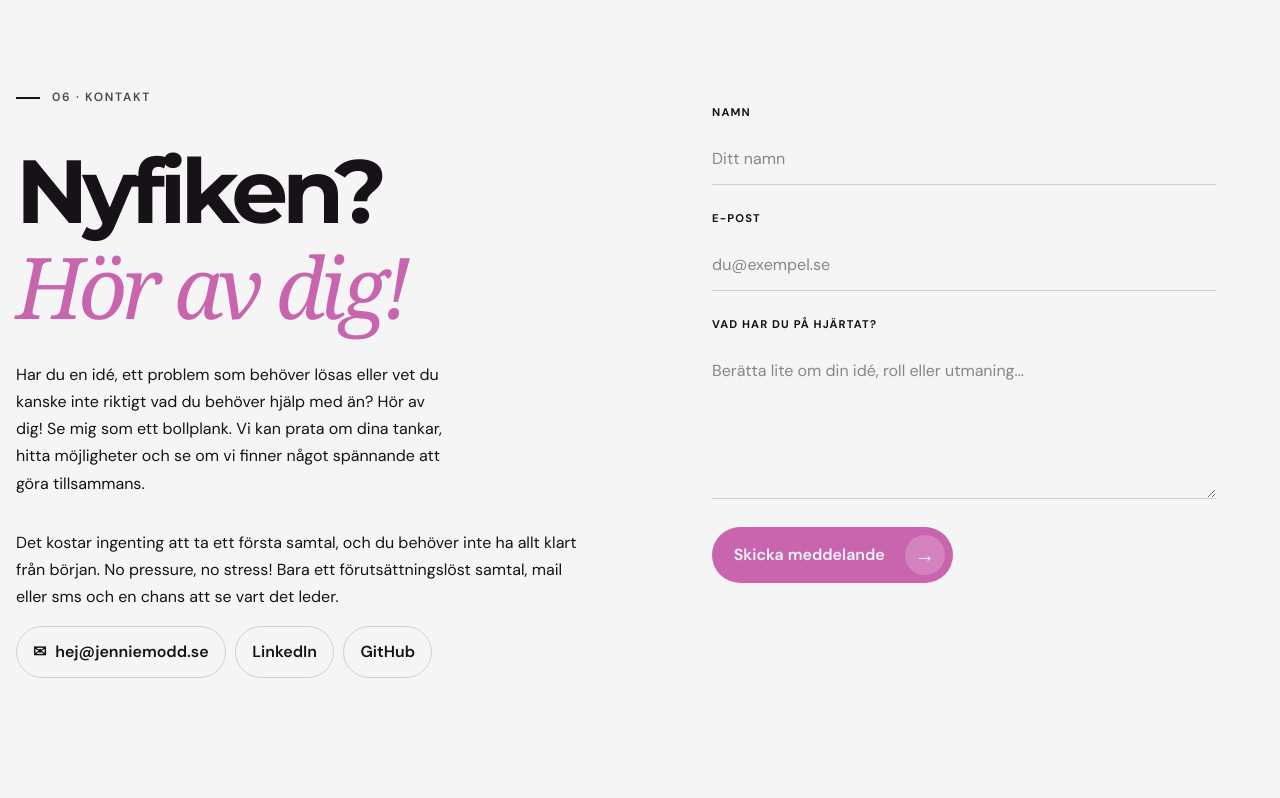
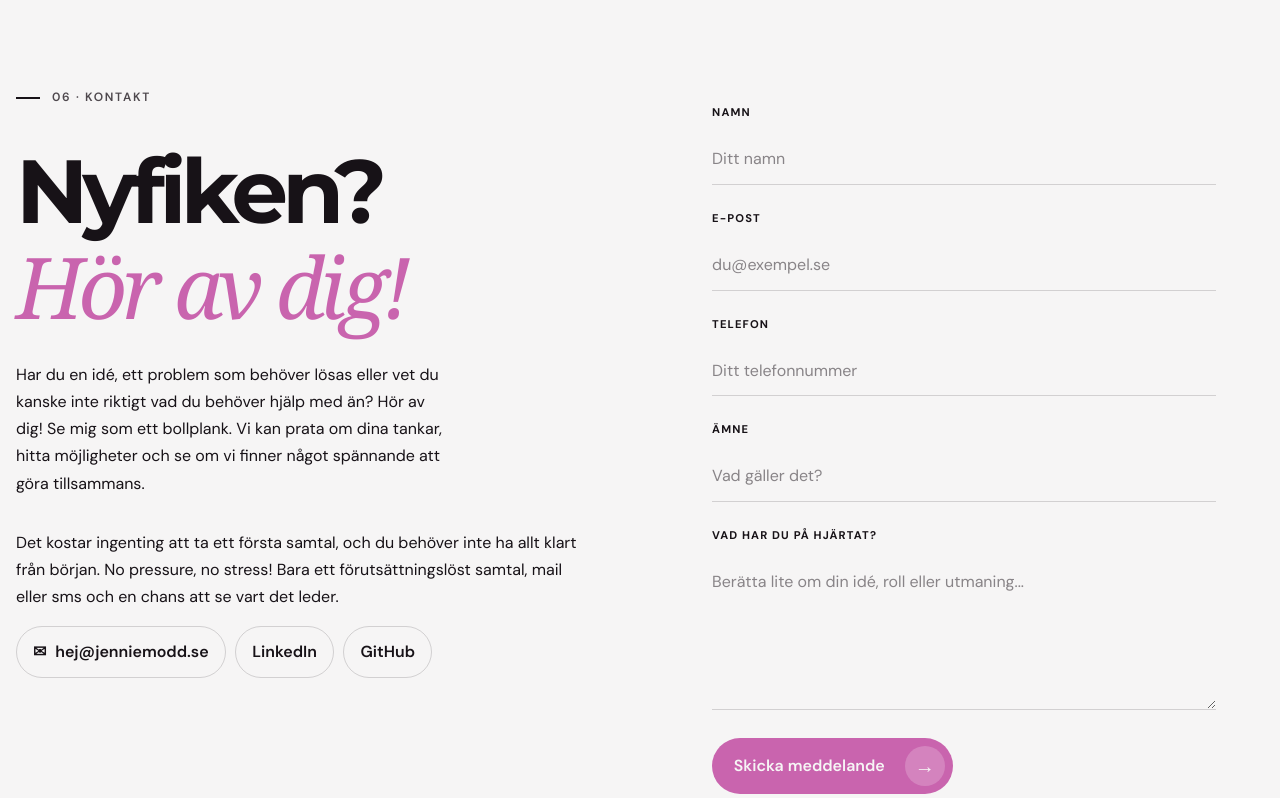
Before and after one commit to jenniemodd/portfolio_2, a React (Vite) app: page / in a window 1280 px wide. Shown: the part 7274-8072 px from the top of the page. Built offline with nearby package versions, Linux system fonts and the light colour scheme.

Commit message:
feat: enhance Contact component with form validation and error handling

```diff
--- a/src/components/Contact.tsx
+++ b/src/components/Contact.tsx
@@ -1,9 +1,89 @@
 
+import { useState } from "react"
 import { useForm, ValidationError } from "@formspree/react"
 import styles from "./Contact.module.css"
 
+type FormData = {
+  name: string
+  email: string
+  phone: string
+  subject: string
+  message: string
+}
+
+type FormErrors = Partial<Record<keyof FormData, string>>
+
 function Contact() {
   const [state, handleSubmit] = useForm("mrpeyvaj")
+
+  const [formData, setFormData] = useState<FormData>({
+    name: "",
+    email: "",
+    phone: "",
+    subject: "",
+    message: "",
+  })
+
+  const [formErrors, setFormErrors] = useState<FormErrors>({})
+
+  function handleChange(
+    event: React.ChangeEvent<HTMLInputElement | HTMLTextAreaElement>,
+  ) {
+    const { name, value } = event.target
+
+    setFormData((currentData) => ({
+      ...currentData,
+      [name]: value,
+    }))
+
+    setFormErrors((currentErrors) => ({
+      ...currentErrors,
+      [name]: "",
+    }))
+  }
+
+  function validateForm(): boolean {
+    const errors: FormErrors = {}
+
+    if (!formData.name.trim()) {
+      errors.name = "Fyll i ditt namn."
+    }
+
+    if (!formData.email.trim()) {
+      errors.email = "Fyll i din e-postadress."
+    } else if (
+      !/^[^\s@]+@[^\s@]+\.[^\s@]+$/.test(formData.email)
+    ) {
+      errors.email = "Ange en giltig e-postadress."
+    }
+
+    if (!formData.phone.trim()) {
+      errors.phone = "Fyll i ditt telefonnummer."
+    }
+
+    if (!formData.subject.trim()) {
+      errors.subject = "Ange vad ditt meddelande gäller."
+    }
+
+    if (!formData.message.trim()) {
+      errors.message = "Skriv ett meddelande."
+    }
+
+    setFormErrors(errors)
+    return Object.keys(errors).length === 0
+  }
+
+  async function handleFormSubmit(
+    event: React.FormEvent<HTMLFormElement>,
+  ) {
+    event.preventDefault()
+
+    if (!validateForm()) {
+      return
+    }
+
+    await handleSubmit(event)
+  }
 
   if (state.succeeded) {
     return (
@@ -48,15 +128,19 @@ function Contact() {
           </h2>
 
           <p className={styles.description}>
-            Har du en idé, ett problem som behöver lösas eller vet du kanske inte riktigt vad du behöver hjälp med än? Hör av dig!
-Se mig som ett bollplank. Vi kan prata om dina tankar, hitta möjligheter och se om vi finner något spännande att göra tillsammans.
+            Har du en idé, ett problem som behöver lösas eller vet du
+            kanske inte riktigt vad du behöver hjälp med än? Hör av dig!
+            Se mig som ett bollplank. Vi kan prata om dina tankar, hitta
+            möjligheter och se om vi finner något spännande att göra
+            tillsammans.
           </p>
+
           <p className={styles.contactNote}>
-  Det kostar ingenting att ta ett första samtal, och du behöver
-  inte ha allt klart från början. No pressure, no stress! Bara
-  ett förutsättningslöst samtal, mail eller sms och en chans att
-  se vart det leder.
-</p>
+            Det kostar ingenting att ta ett första samtal, och du behöver
+            inte ha allt klart från början. No pressure, no stress! Bara
+            ett förutsättningslöst samtal, mail eller sms och en chans
+            att se vart det leder.
+          </p>
 
           <div className={styles.contactLinks}>
             <a href="mailto:hej@jenniemodd.se">
@@ -82,7 +166,11 @@ Se mig som ett bollplank. Vi kan prata om dina tankar, hitta möjligheter och se
           </div>
         </div>
 
-        <form className={styles.form} onSubmit={handleSubmit}>
+        <form
+          className={styles.form}
+          onSubmit={handleFormSubmit}
+          noValidate
+        >
           <div className={styles.field}>
             <label htmlFor="name">Namn</label>
             <input
@@ -91,8 +179,15 @@ Se mig som ett bollplank. Vi kan prata om dina tankar, hitta möjligheter och se
               type="text"
               placeholder="Ditt namn"
               autoComplete="name"
+              value={formData.name}
+              onChange={handleChange}
+              aria-invalid={Boolean(formErrors.name)}
+              aria-describedby={formErrors.name ? "name-error" : undefined}
               required
             />
+            {formErrors.name && (
+              <p id="name-error" role="alert">{formErrors.name}</p>
+            )}
           </div>
 
           <div className={styles.field}>
@@ -103,8 +198,15 @@ Se mig som ett bollplank. Vi kan prata om dina tankar, hitta möjligheter och se
               type="email"
               placeholder="du@exempel.se"
               autoComplete="email"
+              value={formData.email}
+              onChange={handleChange}
+              aria-invalid={Boolean(formErrors.email)}
+              aria-describedby={formErrors.email ? "email-error" : undefined}
               required
             />
+            {formErrors.email && (
+              <p id="email-error" role="alert">{formErrors.email}</p>
+            )}
             <ValidationError
               prefix="E-post"
               field="email"
@@ -113,16 +215,58 @@ Se mig som ett bollplank. Vi kan prata om dina tankar, hitta möjligheter och se
           </div>
 
           <div className={styles.field}>
-            <label htmlFor="message">
-              Vad har du på hjärtat?
-            </label>
+            <label htmlFor="phone">Telefon</label>
+            <input
+              id="phone"
+              name="phone"
+              type="tel"
+              placeholder="Ditt telefonnummer"
+              autoComplete="tel"
+              value={formData.phone}
+              onChange={handleChange}
+              aria-invalid={Boolean(formErrors.phone)}
+              aria-describedby={formErrors.phone ? "phone-error" : undefined}
+              required
+            />
+            {formErrors.phone && (
+              <p id="phone-error" role="alert">{formErrors.phone}</p>
+            )}
+          </div>
+
+          <div className={styles.field}>
+            <label htmlFor="subject">Ämne</label>
+            <input
+              id="subject"
+              name="subject"
+              type="text"
+              placeholder="Vad gäller det?"
+              value={formData.subject}
+              onChange={handleChange}
+              aria-invalid={Boolean(formErrors.subject)}
+              aria-describedby={formErrors.subject ? "subject-error" : undefined}
+              required
+            />
+            {formErrors.subject && (
+              <p id="subject-error" role="alert">{formErrors.subject}</p>
+            )}
+          </div>
+
+          <div className={styles.field}>
+            <label htmlFor="message">Vad har du på hjärtat?</label>
             <textarea
               id="message"
               name="message"
               placeholder="Berätta lite om din idé, roll eller utmaning..."
               rows={5}
+              value={formData.message}
+              onChange={handleChange}
+              aria-invalid={Boolean(formErrors.message)}
+              aria-describedby={formErrors.message ? "message-error" : undefined}
               required
             />
+            {formErrors.message && (
+              <p id="message-error" role="alert">{formErrors.message}</p>
+            )}
             <ValidationError
               prefix="Meddelande"
               field="message"
@@ -143,9 +287,7 @@ Se mig som ett bollplank. Vi kan prata om dina tankar, hitta möjligheter och se
             disabled={state.submitting}
           >
             <span>
-              {state.submitting
-                ? "Skickar..."
-                : "Skicka meddelande"}
+              {state.submitting ? "Skickar..." : "Skicka meddelande"}
             </span>
             <span className={styles.arrow} aria-hidden="true">
               →
```
